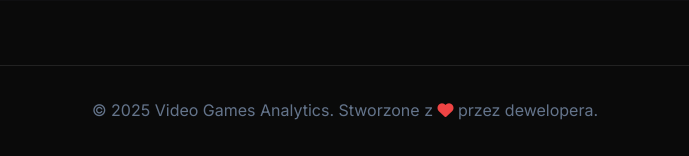
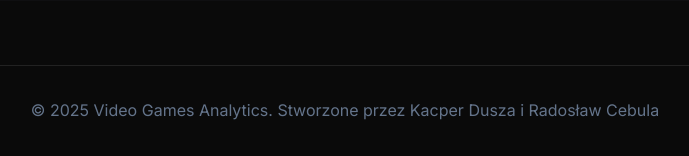
Before and after one commit to M3T1X1/Video_games_analytic_system, a Django app: page / in a window 1280 px wide. Shown: the part 1709-1865 px from the top of the page, without its empty margins (295-984 px from the left). Run offline with Django 5.2, Linux system fonts and the light colour scheme.

Commit message:
fixed home footer

```diff
--- a/frontend/templates/frontend/index.html
+++ b/frontend/templates/frontend/index.html
@@ -111,7 +111,7 @@
 
         <footer class="footer">
             <div class="container">
-                <p>&copy; 2025 Video Games Analytics. Stworzone z <i class="fas fa-heart" style="color: #ef4444;"></i> przez dewelopera.</p>
+                <p>&copy; 2025 Video Games Analytics. Stworzone przez Kacper Dusza i Radosław Cebula</p>
             </div>
         </footer>
     </div>
--- a/frontend/templates/frontend/sales_by_genre.html
+++ b/frontend/templates/frontend/sales_by_genre.html
@@ -12,7 +12,6 @@
 </head>
 <body>
     <div class="app">
-        <!-- Tło jak na pozostałych stronach -->
         <div class="bg-gradient"></div>
         <div class="bg-shapes">
             <div class="shape shape-1"></div>
```
